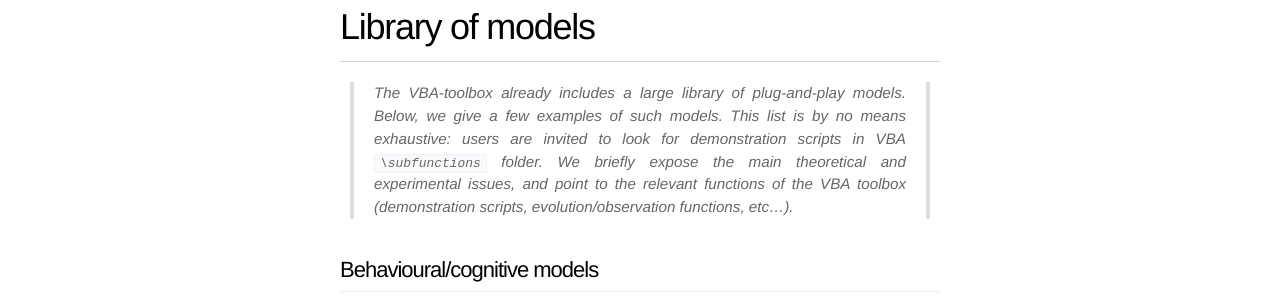
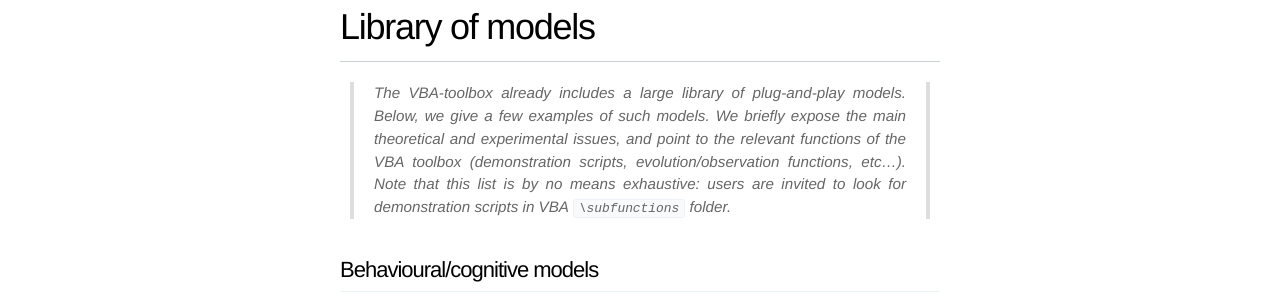
Before and after one commit to MBB-team/VBA-toolbox, a Jekyll site: the page built from _wiki/Home.md, in a window 1280 px wide. Shown: the part 1179-1486 px from the top of the page. Built offline with Jekyll 4.4.1, drawn with Linux system fonts in a browser that asks for light colours; nearby versions of some CDN libraries.

Commit message:
Update Home.md

```diff
--- a/_wiki/Home.md
+++ b/_wiki/Home.md
@@ -40,7 +40,7 @@
 
 # Library of models
 
-> The VBA-toolbox already includes a large library of plug-and-play models. Below, we give a few examples of such models. This list is by no means exhaustive: users are invited to look for demonstration scripts in VBA `\subfunctions` folder. We briefly expose the main theoretical and experimental issues, and point to the relevant functions of the VBA toolbox (demonstration scripts, evolution/observation functions, etc...).
+> The VBA-toolbox already includes a large library of plug-and-play models. Below, we give a few examples of such models. We briefly expose the main theoretical and experimental issues, and point to the relevant functions of the VBA toolbox (demonstration scripts, evolution/observation functions, etc...). Note that this list is by no means exhaustive: users are invited to look for demonstration scripts in VBA `\subfunctions` folder.
 
 ### Behavioural/cognitive models
 
```
